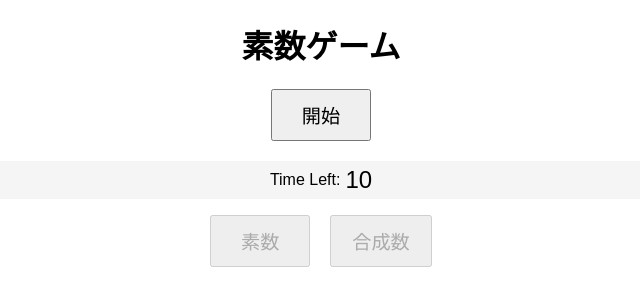
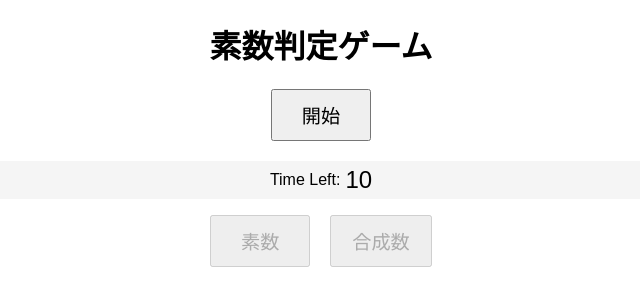
Before and after one commit to yoheikikuta/prime_number_game, a plain HTML site: page index.html in a window 1280 px wide. Shown: the whole page, without its empty margins (319-959 px from the left). Drawn offline with Linux system fonts and the light colour scheme.

Commit message:
Refactor HTML and update title to 素数判定ゲーム

```diff
--- a/index.html
+++ b/index.html
@@ -4,12 +4,12 @@
 <head>
   <meta charset="utf-8">
   <meta name="viewport" content="width=device-width">
-  <title>replit</title>
+  <title>素数判定ゲーム</title>
   <link href="style.css" rel="stylesheet" type="text/css" />
 </head>
 
 <body>
-  <h1>素数ゲーム</h1>
+  <h1>素数判定ゲーム</h1>
   <button id="start-button">開始</button>
   <div id="number-display"></div>
   <div id="timer-container">
```
